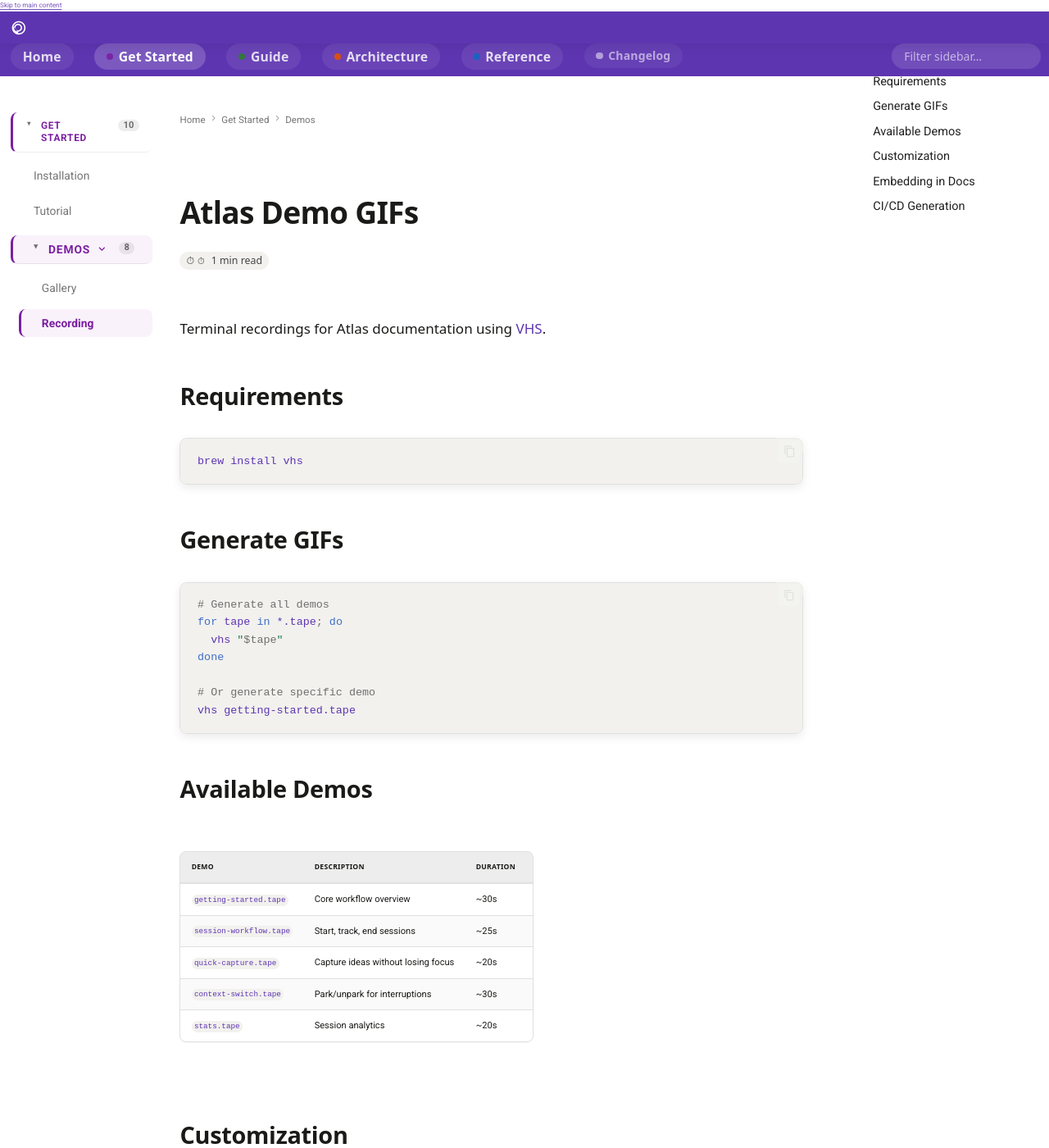
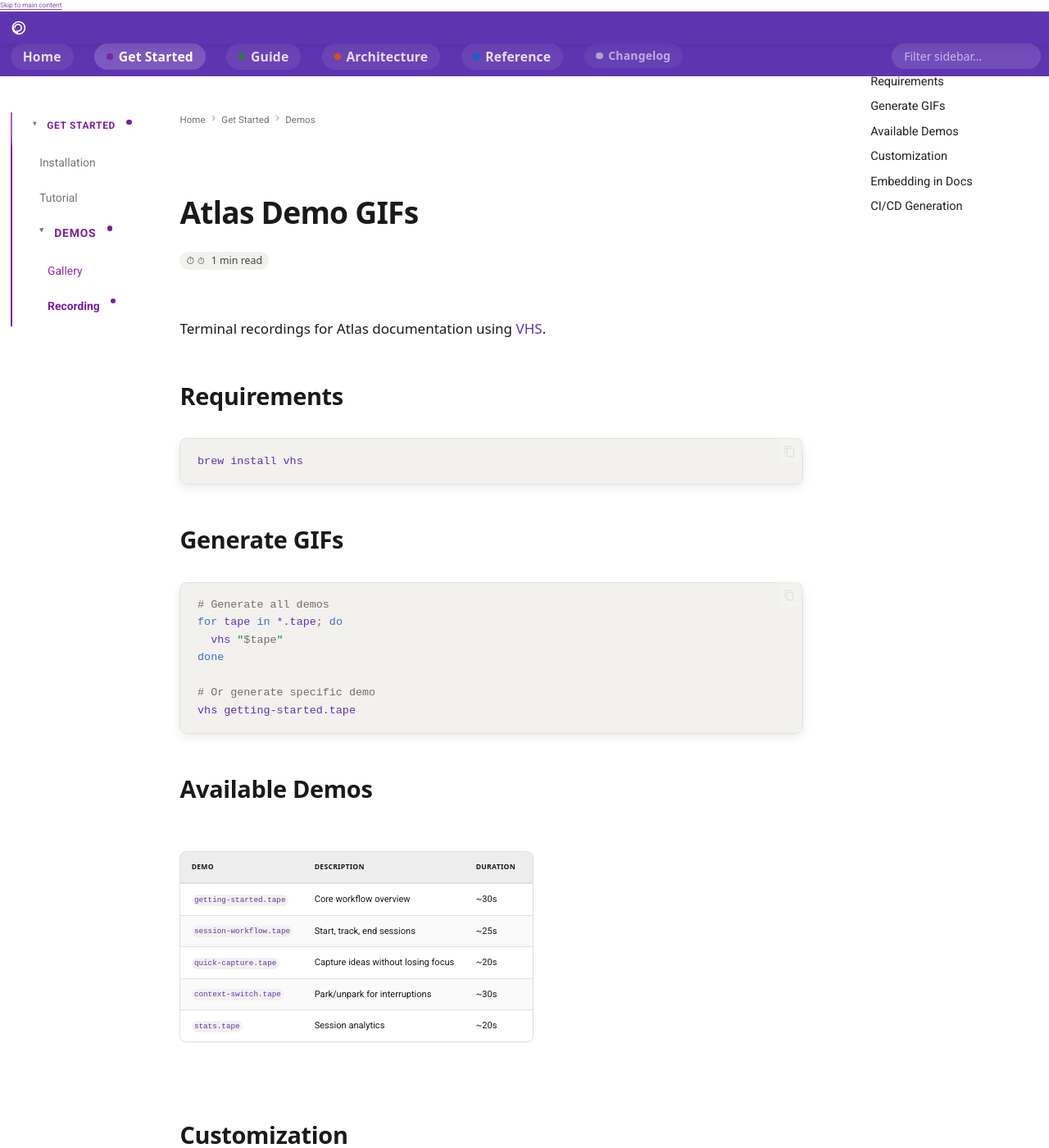
Before and after one commit to Data-Wise/atlas, an MkDocs documentation site: the page built from docs/demos/README.md, in a window 1280 px wide and 1400 px high. Shown: the whole window at 82% size. Built offline with MkDocs 1.6.1 and Material for MkDocs 9.7.7, drawn with Linux system fonts in a browser that asks for light colours; some web fonts are replaced; comment, search, counter and statistics services are not loaded.

Commit message:
style(docs): sidebar color-spine redesign, replacing boxed nav treatment
The v0.16.0 sidebar's behavior (accordion, section theming, count badges,
filter search) was sound, but its visual treatment read as cluttered:
heavy rounded card boxes on some entries vs. flat text on others, murky
double-nested active-state fills, and truncated section labels
("TUTO...", "WORK..."). Measured against ADHD-design research (reduce
clutter, one consistent visual language per level, hierarchy via
type/color not containers), the boxed rail worked against its own goals.

- section-nav.js: add stampGroupSections(), stamping each top-level
  sidebar group with its own data-atlas-section (reusing the existing
  SECTION_BY_PREFIX map) so every group can carry its own hue at once,
  not just the single group matching the current page.
- extra.css: replace the box/fill model with a thin per-group color
  spine (learn=green/do=purple/build=orange/code=blue) and a single
  dot-marker active-item signal — no boxes, one consistent gutter for
  both nested groups and standalone top-level pages.
- Fix truncated section labels: traced to Material's own
  <span class="md-ellipsis"> wrapping the label text with independent
  overflow/white-space rules the parent .md-nav__link override didn't
  reach — confirmed via the actual built HTML, not guessed. Also hide
  Material's own duplicate expand-icon (we render our own arrow).
- Quiet the item-count badge on an open group (only useful collapsed).

Verified: DOM selectors checked against the real mkdocs build output
(class names, nesting) match exactly; `mkdocs build --strict` clean.
Visual screenshot via claude-in-chrome was attempted but the extension
disconnected mid-session and did not reconnect after 3 retries — a local
server (`mkdocs serve`) is available for manual visual confirmation.

Co-authored-by: Test User <test@example.com>

```diff
--- a/docs/assets/javascripts/section-nav.js
+++ b/docs/assets/javascripts/section-nav.js
@@ -12,6 +12,11 @@
  *    search box to filter the left sidebar.
  * 3. Collapses the left sidebar's top-level sections into a single-open
  *    accordion, with an item count on each collapsed header.
+ * 4. Stamps each top-level sidebar group (and standalone top-level page)
+ *    with its own `data-atlas-section`, so the "color spine" treatment in
+ *    extra.css can tint every group by its own hue at once — not just the
+ *    single group matching the current page (that's `applySectionAttribute`
+ *    on <body>, which this complements).
  */
 
 (function () {
@@ -40,17 +45,20 @@
     ['CONTRIBUTING', 'do']
   ];
 
-  function currentSection() {
-    // location.pathname is the *rendered* site path (e.g. /atlas/user-guide/...),
-    // not the source .md path — but mkdocs preserves the doc's relative path
-    // structure 1:1 in the built site, so the same prefixes apply.
-    var path = window.location.pathname;
+  function sectionForPath(path) {
     for (var i = 0; i < SECTION_BY_PREFIX.length; i++) {
       if (path.indexOf(SECTION_BY_PREFIX[i][0]) !== -1) {
         return SECTION_BY_PREFIX[i][1];
       }
     }
     return null;
+  }
+
+  function currentSection() {
+    // location.pathname is the *rendered* site path (e.g. /atlas/user-guide/...),
+    // not the source .md path — but mkdocs preserves the doc's relative path
+    // structure 1:1 in the built site, so the same prefixes apply.
+    return sectionForPath(window.location.pathname);
   }
 
   function applySectionAttribute() {
@@ -120,6 +128,37 @@
     });
   }
 
+  // ── Sidebar color spine — tint every group by its own section ───────
+  function stampGroupSections() {
+    // Top-level items directly under the primary nav's root list: both
+    // nested groups (e.g. "ADHD Guide") and standalone pages (e.g.
+    // "Cookbook") — the spine treatment applies to both alike.
+    var groups = document.querySelectorAll(
+      '.md-nav--primary > .md-nav__list > .md-nav__item'
+    );
+
+    for (var i = 0; i < groups.length; i++) {
+      var group = groups[i];
+      var firstLink = group.querySelector('.md-nav__link[href]');
+      if (!firstLink) continue;
+
+      var href = firstLink.getAttribute('href') || '';
+      var path;
+      try {
+        path = new URL(href, window.location.href).pathname;
+      } catch (e) {
+        continue;
+      }
+
+      var section = sectionForPath(path);
+      if (section) {
+        group.setAttribute('data-atlas-section', section);
+      } else {
+        group.removeAttribute('data-atlas-section');
+      }
+    }
+  }
+
   // ── Sidebar single-open accordion ───────────────────────────────────
   function wireAccordion() {
     var groups = document.querySelectorAll(
@@ -160,6 +199,7 @@
   function init() {
     applySectionAttribute();
     wirePillNav();
+    stampGroupSections();
     wireAccordion();
   }
 
--- a/docs/stylesheets/extra.css
+++ b/docs/stylesheets/extra.css
@@ -35,7 +35,7 @@
   --atlas-focus-ring: rgba(206, 147, 216, 0.3);
 }
 
-/* ── Sidebar: Visual Hierarchy ─────────────────────────────── */
+/* ── Sidebar: Color Spine ──────────────────────────────────── */
 
 /*
  * Material renders nav as:
@@ -44,11 +44,30 @@
  *   .md-nav__item          → individual page link
  *     .md-nav__link        → the page title
  *
- * Goal: section headers look like LABELS.
- *       page items look like LINKS.
+ * Design: each top-level group (and standalone top-level page) carries a
+ * thin left rule in its own section color (learn/do/build/code — stamped
+ * as data-atlas-section by section-nav.js's stampGroupSections()). One
+ * gutter, one consistent language for grouped AND standalone items — no
+ * boxes, no fills. The active item is the one strong signal: bold weight,
+ * section-color text, solid spine. Hierarchy comes from type + color, not
+ * containers (ADHD-design guidance: reduce visual clutter, one consistent
+ * treatment per level, whitespace over borders).
  */
 
-/* Section headers — quiet label treatment (purple reserved for active state) */
+/* Shared gutter for the whole rail — inactive groups get a quiet neutral
+   rule so the active section's color reads as *the* signal, not one of many. */
+.md-nav--primary > .md-nav__list > .md-nav__item {
+  border-left: 2px solid var(--md-default-fg-color--lightest);
+  padding-left: var(--atlas-space-1);
+  margin: var(--atlas-space-2) 0;
+}
+
+.md-nav--primary > .md-nav__list > .md-nav__item[data-atlas-section="learn"] { border-left-color: var(--atlas-learn); }
+.md-nav--primary > .md-nav__list > .md-nav__item[data-atlas-section="do"] { border-left-color: var(--atlas-do); }
+.md-nav--primary > .md-nav__list > .md-nav__item[data-atlas-section="build"] { border-left-color: var(--atlas-build); }
+.md-nav--primary > .md-nav__list > .md-nav__item[data-atlas-section="code"] { border-left-color: var(--atlas-code); }
+
+/* Section headers — quiet label treatment; color follows the group's own spine */
 .md-nav__item--nested > .md-nav__link {
   font-weight: 700;
   font-size: 0.72rem;
@@ -56,10 +75,26 @@
   text-transform: uppercase;
   color: var(--md-default-fg-color--light);
   padding: var(--atlas-space-1) var(--atlas-space-2);
-  margin-top: 0.75rem;
   margin-bottom: 0.15rem;
-  border-bottom: 1px solid var(--md-default-fg-color--lightest);
   cursor: pointer;
+}
+
+/* Material wraps the label text in its own <span class="md-ellipsis">,
+   which carries the truncating overflow/white-space/text-overflow rules —
+   overriding them on .md-nav__link alone (the parent) has no effect. The
+   full section name (e.g. "TUTORIALS", "WORKFLOWS") must always be
+   readable, so let it wrap instead of clipping. */
+.md-nav__item--nested > .md-nav__link .md-ellipsis {
+  display: inline;
+  overflow: visible;
+  text-overflow: clip;
+  white-space: normal;
+}
+
+/* Material's own built-in expand-icon (we render our own "▸" via ::before
+   above) would otherwise compete for the same line's width. */
+.md-nav__item--nested > .md-nav__link > .md-nav__icon {
+  display: none;
 }
 
 /* Foldable arrow — rotate when expanded */
@@ -82,34 +117,36 @@
   margin: 0.05rem 0;
 }
 
-/* Page links — clear clickable treatment */
+/* Page links — plain, no fill/box; the spine + active state carry the signal */
 .md-nav__link {
   font-size: 0.88rem;
   font-weight: 400;
   padding: var(--atlas-space-1) var(--atlas-space-1) var(--atlas-space-1) var(--atlas-space-2);
-  border-radius: var(--atlas-radius);
-  transition: background-color 0.15s ease, border-left-color 0.15s ease, color 0.15s ease;
-  border-left: 3px solid transparent;
+  transition: color 0.15s ease;
   color: var(--md-default-fg-color);
 }
 
-/* Hover — visible left accent */
+/* Hover — color hint only, no background */
 .md-nav__link:hover {
-  background-color: var(--md-default-fg-color--lightest);
-  border-left-color: var(--atlas-active);
   color: var(--atlas-active);
 }
 
-/* Active page — strong signal */
+/* Active page — the one strong signal: bold + section-color text + a dot
+   (echoes the pill nav's own dot motif — one consistent marker vocabulary). */
 .md-nav__item--active > .md-nav__link {
-  border-left-color: var(--atlas-active);
   font-weight: 600;
   color: var(--atlas-active);
-  background-color: rgba(156, 39, 176, 0.06);
 }
 
-[data-md-color-scheme="slate"] .md-nav__item--active > .md-nav__link {
-  background-color: rgba(206, 147, 216, 0.08);
+.md-nav__item--active > .md-nav__link::after {
+  content: "";
+  display: inline-block;
+  width: 0.4rem;
+  height: 0.4rem;
+  margin-left: 0.4rem;
+  border-radius: 50%;
+  background-color: currentColor;
+  vertical-align: middle;
 }
 
 /* Nested page items — extra indent for depth */
@@ -117,6 +154,10 @@
   padding-left: 1.5rem;
   font-size: 0.84rem;
   color: var(--md-default-fg-color--light);
+}
+
+.md-nav__item--nested .md-nav__item--active .md-nav__link {
+  color: var(--atlas-active);
 }
 
 /* ── Breadcrumb / Navigation Path ──────────────────────────── */
@@ -478,31 +519,19 @@
 
 /* ── Section-Aware Sidebar Theming ─────────────────────────── */
 /* data-atlas-section is stamped on <body> by section-nav.js; tints the
-   sidebar's active-item accent to match the current pill's color
-   instead of the flat brand purple everywhere. */
-body[data-atlas-section="learn"] .md-nav--primary .md-nav__item--active > .md-nav__link {
-  border-left-color: var(--atlas-learn);
-  color: var(--atlas-learn);
-}
-
-body[data-atlas-section="do"] .md-nav--primary .md-nav__item--active > .md-nav__link {
-  border-left-color: var(--atlas-do);
-  color: var(--atlas-do);
-}
-
-body[data-atlas-section="build"] .md-nav--primary .md-nav__item--active > .md-nav__link {
-  border-left-color: var(--atlas-build);
-  color: var(--atlas-build);
-}
-
-body[data-atlas-section="code"] .md-nav--primary .md-nav__item--active > .md-nav__link {
-  border-left-color: var(--atlas-code);
-  color: var(--atlas-code);
-}
+   active item's text + dot to match the current page's section color
+   instead of the flat brand purple everywhere. (Every group's own spine
+   color comes from data-atlas-section on the group itself, set by
+   stampGroupSections() — see the "Sidebar: Color Spine" rules above.) */
+body[data-atlas-section="learn"] .md-nav--primary .md-nav__item--active > .md-nav__link { color: var(--atlas-learn); }
+body[data-atlas-section="do"] .md-nav--primary .md-nav__item--active > .md-nav__link { color: var(--atlas-do); }
+body[data-atlas-section="build"] .md-nav--primary .md-nav__item--active > .md-nav__link { color: var(--atlas-build); }
+body[data-atlas-section="code"] .md-nav--primary .md-nav__item--active > .md-nav__link { color: var(--atlas-code); }
 
 /* ── Sidebar Accordion — Item Count Badge ──────────────────── */
 /* Populated by section-nav.js's wireAccordion(); shows how many pages
-   live inside a collapsed top-level section. */
+   live inside a collapsed top-level section. Quiet, and hidden while the
+   group is open (the count only matters as a peek into a closed group). */
 .atlas-nav-count {
   display: inline-block;
   margin-left: 0.4rem;
@@ -515,6 +544,10 @@ body[data-atlas-section="code"] .md-nav--primary .md-nav__item--active > .md-nav
   letter-spacing: normal;
   text-transform: none;
   vertical-align: middle;
+}
+
+.md-nav__item--nested > input.md-toggle:checked ~ .md-nav__link .atlas-nav-count {
+  display: none;
 }
 
 /* ── Content Area — Breathing Room ─────────────────────────── */
```
